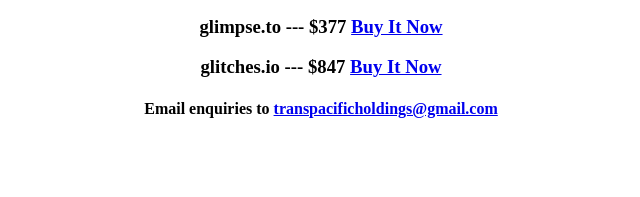
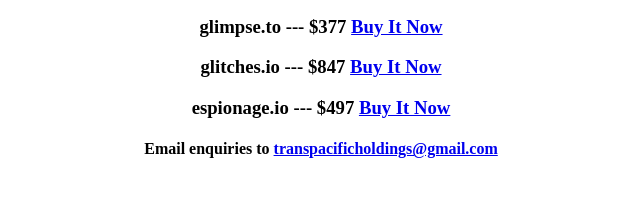
Before and after one commit to theunixbeard/theunixbeard.github.io, a plain HTML site: page index.html in a window 1280 px wide. Shown: the part 105-302 px from the top of the page, without its empty margins (319-959 px from the left). Drawn offline with Linux system fonts and the light colour scheme; a script that the page names is missing.

Commit message:
Add espionage.io

```diff
--- a/index.html
+++ b/index.html
@@ -20,6 +20,7 @@
   <h3>cerebral.io --- $497 <a href="mailto:transpacificholdings@gmail.com?subject=Buy cerebral.io for $497">Buy It Now</a></h3>
   <h3>glimpse.to --- $377 <a href="mailto:transpacificholdings@gmail.com?subject=Buy glimpse.to for $377">Buy It Now</a></h3>
   <h3>glitches.io --- $847 <a href="mailto:transpacificholdings@gmail.com?subject=Buy glitches.io for $847">Buy It Now</a></h3>
+  <h3>espionage.io --- $497 <a href="mailto:transpacificholdings@gmail.com?subject=Buy espionage.io for $497">Buy It Now</a></h3>
   <h4>Email enquiries to <a href="mailto:transpacificholdings@gmail.com?subject=Domain Purchase Request">transpacificholdings@gmail.com</a></h4>
   <script src="scripts.js"></script>
 </body>
```
